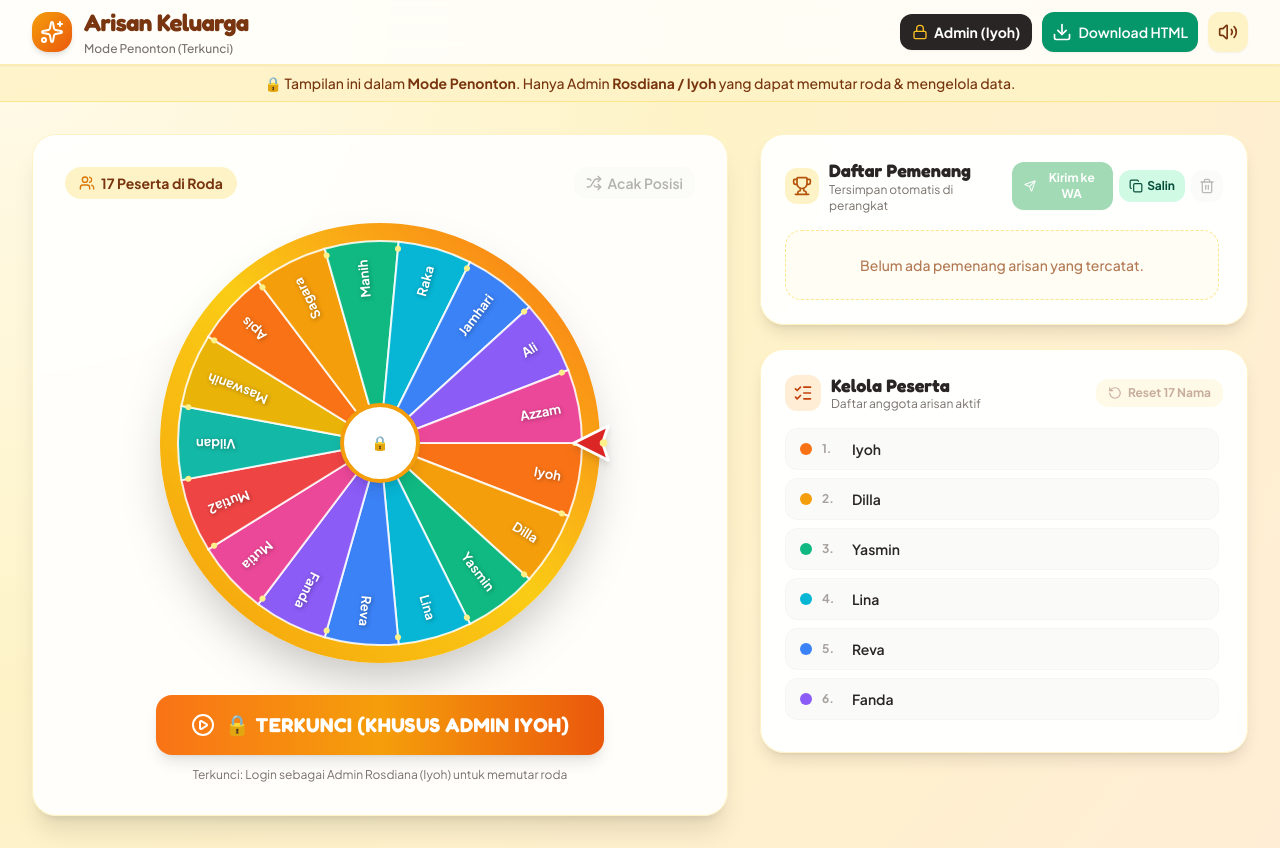
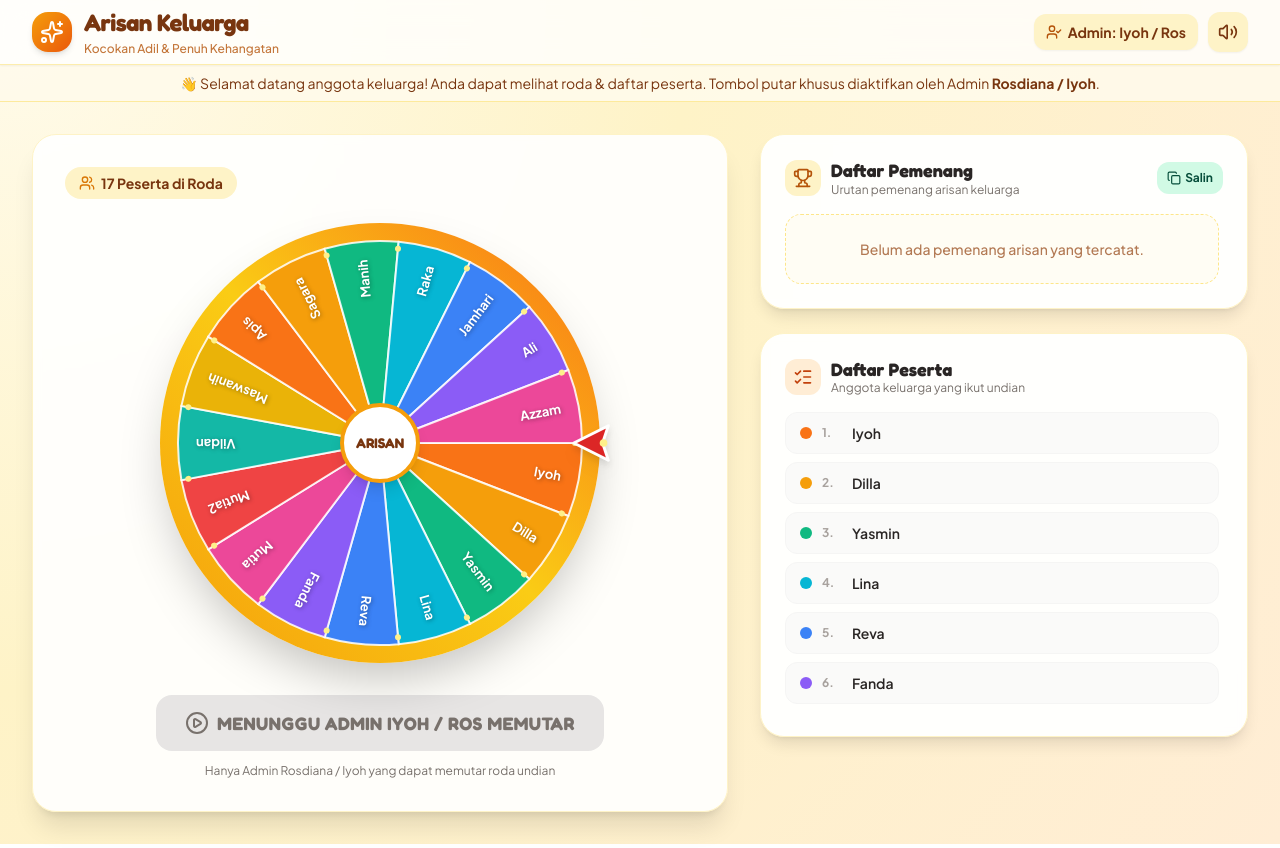
Before and after one commit to danardarumoyo16-collab/arisan-keluarga2026, a plain HTML site: page index.html in a window 1280 px wide. Drawn offline with nearby package versions, Linux system fonts and the light colour scheme.

Commit message:
Update index.html

```diff
--- a/index.html
+++ b/index.html
@@ -56,27 +56,21 @@
                 </div>
                 <div class="min-w-0">
                     <h1 class="text-lg sm:text-2xl font-bold text-amber-900 tracking-tight leading-none truncate">Arisan Keluarga</h1>
-                    <p id="header-role-subtitle" class="text-xs text-stone-500 font-medium mt-0.5 truncate">Mode Penonton (Terkunci)</p>
+                    <p id="header-role-subtitle" class="text-xs text-amber-700/80 font-medium mt-0.5 truncate">Kocokan Adil &amp; Penuh Kehangatan</p>
                 </div>
             </div>
 
             <div class="flex items-center gap-1.5 sm:gap-2.5 shrink-0">
                 <!-- Tombol Login / Status Admin Rosdiana (Iyoh) -->
-                <button id="btn-admin-toggle" onclick="handleAdminButtonClick()" class="px-3 py-2 rounded-xl bg-stone-800 hover:bg-stone-900 text-white transition flex items-center gap-1.5 text-xs sm:text-sm font-bold shadow-sm" title="Login Admin Rosdiana / Iyoh">
-                    <i data-lucide="lock" id="icon-admin-lock" class="w-4 h-4 text-amber-400"></i>
-                    <span id="text-admin-btn">Admin (Iyoh)</span>
+                <button id="btn-admin-toggle" onclick="handleAdminButtonClick()" class="px-3 py-2 rounded-xl bg-amber-100 hover:bg-amber-200 text-amber-900 transition flex items-center gap-1.5 text-xs sm:text-sm font-bold shadow-sm" title="Login Khusus Admin Rosdiana / Iyoh">
+                    <i data-lucide="user-check" class="w-4 h-4 text-amber-700"></i>
+                    <span id="text-admin-btn">Admin: Iyoh / Ros</span>
                 </button>
 
                 <!-- Tombol Ubah PIN (Hanya muncul saat Admin login) -->
                 <button id="btn-change-pin" onclick="openChangePinModal()" class="hidden p-2.5 rounded-xl bg-amber-100 hover:bg-amber-200 text-amber-900 transition items-center gap-1 text-xs font-bold shadow-sm" title="Ganti PIN Admin">
                     <i data-lucide="key-round" class="w-4 h-4"></i>
                     <span class="hidden md:inline">PIN</span>
-                </button>
-
-                <!-- Tombol Download File HTML -->
-                <button id="btn-download-html" onclick="downloadStandaloneHTML()" class="p-2.5 rounded-xl bg-emerald-600 hover:bg-emerald-700 text-white transition flex items-center gap-1.5 text-sm font-semibold shadow-sm" title="Unduh File Aplikasi HTML">
-                    <i data-lucide="download" class="w-4 h-4 sm:w-5 sm:h-5"></i>
-                    <span class="hidden md:inline">Download HTML</span>
                 </button>
 
                 <!-- Tombol Mute / Unmute Audio -->
@@ -88,12 +82,12 @@
         </div>
     </header>
 
-    <!-- Banner Status Akses -->
-    <div id="viewer-banner" class="bg-amber-100/90 border-b border-amber-200 px-4 py-2 text-center text-xs sm:text-sm text-amber-900 font-medium">
-        🔒 Tampilan ini dalam <strong>Mode Penonton</strong>. Hanya Admin <strong>Rosdiana / Iyoh</strong> yang dapat memutar roda &amp; mengelola data.
+    <!-- Banner Info Singkat & Ramah -->
+    <div id="viewer-banner" class="bg-amber-50/90 border-b border-amber-200/80 px-4 py-2 text-center text-xs sm:text-sm text-amber-900">
+        👋 Selamat datang anggota keluarga! Anda dapat melihat roda &amp; daftar peserta. Tombol putar khusus diaktifkan oleh Admin <strong>Rosdiana / Iyoh</strong>.
     </div>
     <div id="admin-banner" class="hidden bg-emerald-600 text-white px-4 py-2 text-center text-xs sm:text-sm font-semibold">
-        ✅ Login Aktif sebagai <strong>Admin: Rosdiana (Iyoh)</strong> — Anda memiliki akses penuh untuk memutar roda &amp; mengedit peserta.
+        ✅ Mode Admin Aktif (<strong>Rosdiana / Iyoh</strong>) — Roda siap diputar dan daftar peserta dapat dikelola.
     </div>
 
     <!-- Konten Utama -->
@@ -109,7 +103,7 @@
                         <i data-lucide="users" class="w-4 h-4 text-amber-600"></i>
                         <span id="wheel-count-badge">17 Peserta di Roda</span>
                     </span>
-                    <button onclick="shuffleParticipants()" id="btn-shuffle" class="admin-only-control inline-flex items-center gap-1.5 px-3 py-1.5 rounded-xl text-xs sm:text-sm font-semibold bg-stone-100 hover:bg-stone-200 text-stone-700 transition disabled:opacity-40 disabled:cursor-not-allowed">
+                    <button onclick="shuffleParticipants()" id="btn-shuffle" class="admin-only-control hidden inline-flex items-center gap-1.5 px-3 py-1.5 rounded-xl text-xs sm:text-sm font-semibold bg-stone-100 hover:bg-stone-200 text-stone-700 transition">
                         <i data-lucide="shuffle" class="w-4 h-4"></i>
                         Acak Posisi
                     </button>
@@ -128,22 +122,22 @@
                     <!-- Bingkai Luar Roda -->
                     <div class="w-full h-full rounded-full p-2.5 sm:p-3.5 bg-gradient-to-tr from-amber-500 via-yellow-400 to-orange-500 shadow-2xl flex items-center justify-center relative">
                         <!-- Canvas Roda -->
-                        <canvas id="wheel-canvas" class="w-full h-full rounded-full block cursor-pointer" onclick="spinWheel()" width="494" height="494"></canvas>
+                        <canvas id="wheel-canvas" class="w-full h-full rounded-full block" onclick="spinWheel()" width="494" height="494"></canvas>
 
                         <!-- Tombol Tengah Roda -->
-                        <button onclick="spinWheel()" id="center-spin-btn" class="absolute w-16 h-16 sm:w-20 sm:h-20 rounded-full bg-white border-4 border-amber-500 shadow-lg flex flex-col items-center justify-center text-amber-900 font-display font-bold text-xs sm:text-sm hover:scale-105 active:scale-95 transition z-10 disabled:opacity-80 disabled:cursor-not-allowed">
-                            <span id="center-spin-text">PUTAR</span>
+                        <button onclick="spinWheel()" id="center-spin-btn" class="absolute w-16 h-16 sm:w-20 sm:h-20 rounded-full bg-white border-4 border-amber-500 shadow-lg flex flex-col items-center justify-center text-amber-900 font-display font-bold text-xs sm:text-sm transition z-10">
+                            <span id="center-spin-text">ARISAN</span>
                         </button>
                     </div>
                 </div>
 
-                <!-- Tombol Aksi Utama -->
+                <!-- Tombol Aksi Utama (Hanya aktif untuk Admin Rosdiana / Iyoh) -->
                 <div class="w-full max-w-md mt-6 flex flex-col items-center gap-3">
-                    <button id="btn-spin-main" onclick="spinWheel()" class="w-full py-4 px-6 rounded-2xl bg-gradient-to-r from-orange-500 via-amber-500 to-orange-600 hover:from-orange-600 hover:to-amber-600 text-white font-display font-bold text-lg sm:text-xl tracking-wide shadow-lg btn-spin-glow transform active:scale-[0.98] transition flex items-center justify-center gap-2.5 disabled:opacity-60 disabled:cursor-not-allowed">
+                    <button id="btn-spin-main" onclick="spinWheel()" class="w-full py-4 px-6 rounded-2xl bg-gradient-to-r from-orange-500 via-amber-500 to-orange-600 hover:from-orange-600 hover:to-amber-600 text-white font-display font-bold text-lg sm:text-xl tracking-wide shadow-lg btn-spin-glow transform active:scale-[0.98] transition flex items-center justify-center gap-2.5">
                         <i data-lucide="play-circle" id="icon-spin-main" class="w-6 h-6"></i>
                         <span id="text-spin-main">PUTAR SEKARANG!</span>
                     </button>
-                    <p id="spin-helper-text" class="text-xs text-stone-500 text-center">Login sebagai Admin Rosdiana (Iyoh) untuk mulai mengocok</p>
+                    <p id="spin-helper-text" class="text-xs text-stone-500 text-center">Hanya Admin Rosdiana / Iyoh yang dapat memutar roda undian</p>
                 </div>
             </section>
 
@@ -159,19 +153,19 @@
                             </div>
                             <div>
                                 <h2 class="text-lg font-bold text-stone-800 leading-tight">Daftar Pemenang</h2>
-                                <p class="text-xs text-stone-500">Tersimpan otomatis di perangkat</p>
+                                <p class="text-xs text-stone-500">Urutan pemenang arisan keluarga</p>
                             </div>
                         </div>
                         <div class="flex items-center gap-1.5">
-                            <button onclick="shareWinnersToWhatsApp()" id="btn-share-wa" class="admin-only-control px-3 py-2 rounded-xl bg-green-600 hover:bg-green-700 text-white text-xs font-bold shadow-sm transition flex items-center gap-1.5 disabled:opacity-40 disabled:cursor-not-allowed" title="Buka WhatsApp & Kirim Hasil">
+                            <button onclick="shareWinnersToWhatsApp()" id="btn-share-wa" class="admin-only-control hidden px-3 py-2 rounded-xl bg-green-600 hover:bg-green-700 text-white text-xs font-bold shadow-sm transition flex items-center gap-1.5" title="Buka WhatsApp & Kirim Hasil">
                                 <i data-lucide="send" class="w-3.5 h-3.5"></i>
                                 <span>Kirim ke WA</span>
                             </button>
                             <button onclick="copyWinnersToClipboard()" id="btn-copy-wa" class="px-2.5 py-2 rounded-xl bg-emerald-100 hover:bg-emerald-200 text-emerald-900 text-xs font-bold transition flex items-center gap-1" title="Salin teks untuk ditempel ke WhatsApp">
                                 <i data-lucide="copy" class="w-3.5 h-3.5"></i>
-                                <span class="hidden sm:inline">Salin</span>
+                                <span>Salin</span>
                             </button>
-                            <button onclick="openConfirmModal('clearWinners')" class="admin-only-control p-2 rounded-xl bg-stone-100 hover:bg-red-100 text-stone-600 hover:text-red-600 transition disabled:opacity-40 disabled:cursor-not-allowed" title="Hapus Semua Riwayat Pemenang">
+                            <button onclick="openConfirmModal('clearWinners')" class="admin-only-control hidden p-2 rounded-xl bg-stone-100 hover:bg-red-100 text-stone-600 hover:text-red-600 transition" title="Hapus Semua Riwayat Pemenang">
                                 <i data-lucide="trash-2" class="w-4 h-4"></i>
                             </button>
                         </div>
@@ -189,18 +183,18 @@
                                 <i data-lucide="list-checks" class="w-5 h-5"></i>
                             </div>
                             <div>
-                                <h2 class="text-lg font-bold text-stone-800 leading-tight">Kelola Peserta</h2>
-                                <p class="text-xs text-stone-500">Daftar anggota arisan aktif</p>
+                                <h2 class="text-lg font-bold text-stone-800 leading-tight">Daftar Peserta</h2>
+                                <p class="text-xs text-stone-500">Anggota keluarga yang ikut undian</p>
                             </div>
                         </div>
-                        <button onclick="openConfirmModal('resetDefault')" class="admin-only-control px-3 py-1.5 rounded-xl bg-amber-100 hover:bg-amber-200 text-amber-900 text-xs font-bold transition flex items-center gap-1.5 disabled:opacity-40 disabled:cursor-not-allowed" title="Kembalikan ke 17 nama awal">
+                        <button onclick="openConfirmModal('resetDefault')" class="admin-only-control hidden px-3 py-1.5 rounded-xl bg-amber-100 hover:bg-amber-200 text-amber-900 text-xs font-bold transition flex items-center gap-1.5" title="Kembalikan ke 17 nama awal">
                             <i data-lucide="rotate-ccw" class="w-3.5 h-3.5"></i>
                             <span>Reset 17 Nama</span>
                         </button>
                     </div>
 
                     <!-- Form Tambah Peserta (Khusus Admin) -->
-                    <form id="form-add-participant" onsubmit="addParticipant(event)" class="flex gap-2 mb-4">
+                    <form id="form-add-participant" onsubmit="addParticipant(event)" class="hidden flex gap-2 mb-4">
                         <input type="text" id="input-new-name" placeholder="Ketik nama anggota baru..." maxlength="25" class="flex-1 px-4 py-2.5 rounded-xl border border-stone-200 bg-stone-50 focus:bg-white focus:outline-none focus:ring-2 focus:ring-amber-400 text-sm font-medium transition">
                         <button type="submit" class="px-4 py-2.5 rounded-xl bg-amber-600 hover:bg-amber-700 text-white font-bold text-sm shadow-sm transition flex items-center gap-1.5 shrink-0">
                             <i data-lucide="plus" class="w-4 h-4"></i>
@@ -296,16 +290,16 @@
             <div class="w-14 h-14 mx-auto mb-3 rounded-2xl bg-amber-100 text-amber-700 flex items-center justify-center">
                 <i data-lucide="shield-check" class="w-8 h-8"></i>
             </div>
-            <h3 class="text-lg font-bold text-stone-800">Verifikasi Admin Arisan</h3>
-            <p class="text-xs text-stone-500 mt-1 mb-4">Khusus <strong>Rosdiana / Iyoh</strong>. Masukkan PIN untuk membuka kunci roda putar.</p>
+            <h3 class="text-lg font-bold text-stone-800">Login Admin Arisan</h3>
+            <p class="text-xs text-stone-500 mt-1 mb-4">Khusus <strong>Rosdiana / Iyoh</strong>. Masukkan PIN untuk mengaktifkan tombol putar.</p>
             <form onsubmit="verifyAdminPin(event)">
-                <input type="password" id="admin-pin-input" inputmode="numeric" maxlength="8" placeholder="Masukkan PIN Admin..." required class="w-full px-4 py-3 rounded-xl border border-stone-300 focus:outline-none focus:ring-2 focus:ring-amber-400 text-center text-lg font-bold tracking-widest mb-4">
+                <input type="password" id="admin-pin-input" inputmode="numeric" maxlength="8" placeholder="Masukkan PIN..." required class="w-full px-4 py-3 rounded-xl border border-stone-300 focus:outline-none focus:ring-2 focus:ring-amber-400 text-center text-lg font-bold tracking-widest mb-4">
                 <div class="flex gap-2.5">
                     <button type="button" onclick="closeAdminLoginModal()" class="flex-1 py-2.5 px-4 rounded-xl bg-stone-100 hover:bg-stone-200 text-stone-700 font-bold text-sm transition">
                         Batal
                     </button>
                     <button type="submit" class="flex-1 py-2.5 px-4 rounded-xl bg-amber-600 hover:bg-amber-700 text-white font-bold text-sm shadow-sm transition">
-                        Buka Kunci
+                        Masuk Admin
                     </button>
                 </div>
             </form>
@@ -338,7 +332,7 @@
         // ==========================================
         // 1. KONFIGURASI ADMIN (ROSDIANA / IYOH)
         // ==========================================
-        const DEFAULT_ADMIN_PIN = "1234"; // PIN bawaan, bisa diganti langsung dari tombol PIN
+        const DEFAULT_ADMIN_PIN = "1234";
         const STORAGE_KEY_ADMIN_PIN = "arisan_keluarga_admin_pin_v1";
         const SESSION_KEY_ADMIN_AUTH = "arisan_keluarga_is_admin_v1";
 
@@ -348,10 +342,11 @@
             return localStorage.getItem(STORAGE_KEY_ADMIN_PIN) || DEFAULT_ADMIN_PIN;
         }
 
-        function requireAdminAccess() {
+        function requireAdminAccess(silent = false) {
             if (!isAdminAuthenticated) {
-                showToast("Akses dibatasi! Hanya Admin Rosdiana / Iyoh yang bisa melakukan ini.", "error");
-                openAdminLoginModal();
+                if (!silent) {
+                    showToast("Hanya Admin Rosdiana / Iyoh yang dapat memutar roda undian.", "info");
+                }
                 return false;
             }
             return true;
@@ -362,7 +357,7 @@
                 isAdminAuthenticated = false;
                 sessionStorage.removeItem(SESSION_KEY_ADMIN_AUTH);
                 applyRoleUI();
-                showToast("Mode Admin dikunci kembali", "info");
+                showToast("Keluar dari Mode Admin", "info");
             } else {
                 openAdminLoginModal();
             }
@@ -393,7 +388,7 @@
                 applyRoleUI();
                 showToast("Selamat datang, Admin Rosdiana (Iyoh)!", "success");
             } else {
-                showToast("PIN salah! Hanya Rosdiana / Iyoh yang dapat membuka kunci.", "error");
+                showToast("PIN salah! Silakan coba lagi.", "error");
                 document.getElementById("admin-pin-input").value = "";
                 document.getElementById("admin-pin-input").focus();
             }
@@ -424,7 +419,7 @@
             }
             localStorage.setItem(STORAGE_KEY_ADMIN_PIN, newPin);
             closeChangePinModal();
-            showToast("PIN Admin Rosdiana (Iyoh) berhasil diperbarui!", "success");
+            showToast("PIN Admin Rosdiana / Iyoh berhasil diperbarui!", "success");
         }
 
         function applyRoleUI() {
@@ -436,14 +431,19 @@
             const adminBanner = document.getElementById("admin-banner");
             const formAdd = document.getElementById("form-add-participant");
             const helperText = document.getElementById("spin-helper-text");
+            const canvasEl = document.getElementById("wheel-canvas");
 
             document.querySelectorAll(".admin-only-control").forEach(el => {
-                el.disabled = !isAdminAuthenticated;
+                if (isAdminAuthenticated) {
+                    el.classList.remove("hidden");
+                } else {
+                    el.classList.add("hidden");
+                }
             });
 
             if (isAdminAuthenticated) {
-                adminBtn.className = "px-3 py-2 rounded-xl bg-amber-500 hover:bg-amber-600 text-white transition flex items-center gap-1.5 text-xs sm:text-sm font-bold shadow-sm";
-                textAdminBtn.textContent = "Kunci Admin";
+                adminBtn.className = "px-3 py-2 rounded-xl bg-emerald-600 hover:bg-emerald-700 text-white transition flex items-center gap-1.5 text-xs sm:text-sm font-bold shadow-sm";
+                textAdminBtn.textContent = "Admin Aktif (Keluar)";
                 changePinBtn.classList.remove("hidden");
                 changePinBtn.classList.add("flex");
                 subtitle.textContent = "Admin: Rosdiana (Iyoh)";
@@ -451,18 +451,20 @@
                 viewerBanner.classList.add("hidden");
                 adminBanner.classList.remove("hidden");
                 formAdd.classList.remove("hidden");
+                canvasEl.classList.add("cursor-pointer");
                 helperText.textContent = "Klik tombol di atas atau sentuh roda untuk mengocok pemenang";
             } else {
-                adminBtn.className = "px-3 py-2 rounded-xl bg-stone-800 hover:bg-stone-900 text-white transition flex items-center gap-1.5 text-xs sm:text-sm font-bold shadow-sm";
-                textAdminBtn.textContent = "Admin (Iyoh)";
+                adminBtn.className = "px-3 py-2 rounded-xl bg-amber-100 hover:bg-amber-200 text-amber-900 transition flex items-center gap-1.5 text-xs sm:text-sm font-bold shadow-sm";
+                textAdminBtn.textContent = "Admin: Iyoh / Ros";
                 changePinBtn.classList.add("hidden");
                 changePinBtn.classList.remove("flex");
-                subtitle.textContent = "Mode Penonton (Terkunci)";
-                subtitle.className = "text-xs text-stone-500 font-medium mt-0.5 truncate";
+                subtitle.textContent = "Kocokan Adil & Penuh Kehangatan";
+                subtitle.className = "text-xs text-amber-700/80 font-medium mt-0.5 truncate";
                 viewerBanner.classList.remove("hidden");
                 adminBanner.classList.add("hidden");
                 formAdd.classList.add("hidden");
-                helperText.textContent = "Terkunci: Login sebagai Admin Rosdiana (Iyoh) untuk memutar roda";
+                canvasEl.classList.remove("cursor-pointer");
+                helperText.textContent = "Hanya Admin Rosdiana / Iyoh yang dapat memutar roda undian";
             }
 
             updateControlsState();
@@ -554,30 +556,7 @@
         }
 
         // ==========================================
-        // 3. DOWNLOAD FILE HTML STANDALONE
-        // ==========================================
-        function downloadStandaloneHTML() {
-            try {
-                const htmlContent = '<!DOCTYPE html>\n' + document.documentElement.outerHTML;
-                const blob = new Blob([htmlContent], { type: 'text/html;charset=utf-8' });
-                const url = URL.createObjectURL(blob);
-
-                const link = document.createElement('a');
-                link.href = url;
-                link.download = 'arisan_keluarga.html';
-                document.body.appendChild(link);
-                link.click();
-                document.body.removeChild(link);
-
-                setTimeout(() => URL.revokeObjectURL(url), 1000);
-                showToast('File arisan_keluarga.html berhasil diunduh!', 'success');
-            } catch (err) {
-                showToast('Gagal mengunduh file HTML', 'error');
-            }
-        }
-
-        // ==========================================
-        // 4. DATA PESERTA & STATE APLIKASI
+        // 3. DATA PESERTA & STATE APLIKASI
         // ==========================================
         const DEFAULT_PARTICIPANTS = [
             "Iyoh", "Dilla", "Yasmin", "Lina", "Reva",
@@ -604,7 +583,7 @@
         let pendingConfirmAction = null;
 
         // ==========================================
-        // 5. WEB AUDIO API (EFEK SUARA)
+        // 4. WEB AUDIO API (EFEK SUARA)
         // ==========================================
         let audioCtx = null;
 
@@ -683,7 +662,7 @@
         }
 
         // ==========================================
-        // 6. PENYIMPANAN LOCALSTORAGE
+        // 5. PENYIMPANAN LOCALSTORAGE
         // ==========================================
         function loadState() {
             try {
@@ -717,7 +696,7 @@
         }
 
         // ==========================================
-        // 7. MENGGAMBAR RODA PUTAR (HTML5 CANVAS)
+        // 6. MENGGAMBAR RODA PUTAR (HTML5 CANVAS)
         // ==========================================
         const canvas = document.getElementById('wheel-canvas');
         const ctx = canvas.getContext('2d');
@@ -819,7 +798,7 @@
         }
 
         // ==========================================
-        // 8. LOGIKA PUTARAN RODA (DIBATASI ADMIN)
+        // 7. LOGIKA PUTARAN RODA (KHUSUS ADMIN)
         // ==========================================
         function spinWheel() {
             if (!requireAdminAccess()) return;
@@ -906,7 +885,7 @@
         }
 
         // ==========================================
-        // 9. PENGUMUMAN PEMENANG & KONFETI
+        // 8. PENGUMUMAN PEMENANG & KONFETI
         // ==========================================
         function announceWinner(index) {
             const winnerName = participants[index];
@@ -983,7 +962,7 @@
         }
 
         // ==========================================
-        // 10. MANAJEMEN PESERTA & RIWAYAT PEMENANG
+        // 9. MANAJEMEN PESERTA & RIWAYAT PEMENANG
         // ==========================================
         function renderParticipantsList() {
             const listEl = document.getElementById('participants-list');
@@ -1125,7 +1104,7 @@
         }
 
         // ==========================================
-        // 11. MODAL EDIT & KONFIRMASI
+        // 10. MODAL EDIT & KONFIRMASI
         // ==========================================
         function openEditModal(index) {
             if (!requireAdminAccess() || isSpinning) return;
@@ -1199,7 +1178,7 @@
         });
 
         // ==========================================
-        // 12. KONTROL TOMBOL & UTILITAS
+        // 11. KONTROL TOMBOL & UTILITAS
         // ==========================================
         function updateControlsState() {
             const btnMain = document.getElementById('btn-spin-main');
@@ -1209,10 +1188,12 @@
             const btnShuffle = document.getElementById('btn-shuffle');
 
             if (!isAdminAuthenticated) {
-                btnMain.disabled = false; // tetap bisa diklik untuk memunculkan pop-up PIN Admin
+                btnMain.disabled = true;
                 btnMain.classList.remove('btn-spin-glow');
-                textMain.textContent = '🔒 TERKUNCI (KHUSUS ADMIN IYOH)';
-                textCenter.textContent = '🔒';
+                btnMain.className = "w-full py-3.5 px-6 rounded-2xl bg-stone-200 text-stone-500 font-display font-bold text-base sm:text-lg tracking-wide flex items-center justify-center gap-2 cursor-not-allowed";
+                textMain.textContent = 'MENUNGGU ADMIN IYOH / ROS MEMUTAR';
+                btnCenter.disabled = true;
+                textCenter.textContent = 'ARISAN';
                 btnShuffle.disabled = true;
                 return;
             }
@@ -1220,6 +1201,7 @@
             btnMain.disabled = isSpinning;
             btnCenter.disabled = isSpinning;
             btnShuffle.disabled = isSpinning;
+            btnMain.className = "w-full py-4 px-6 rounded-2xl bg-gradient-to-r from-orange-500 via-amber-500 to-orange-600 hover:from-orange-600 hover:to-amber-600 text-white font-display font-bold text-lg sm:text-xl tracking-wide shadow-lg btn-spin-glow transform active:scale-[0.98] transition flex items-center justify-center gap-2.5 disabled:opacity-60 disabled:cursor-not-allowed";
 
             if (isSpinning) {
                 btnMain.classList.remove('btn-spin-glow');
@@ -1260,7 +1242,6 @@
             return div.innerHTML;
         }
 
-        // Inisialisasi saat halaman dimuat
         window.addEventListener('DOMContentLoaded', () => {
             loadState();
             applyRoleUI();
```
